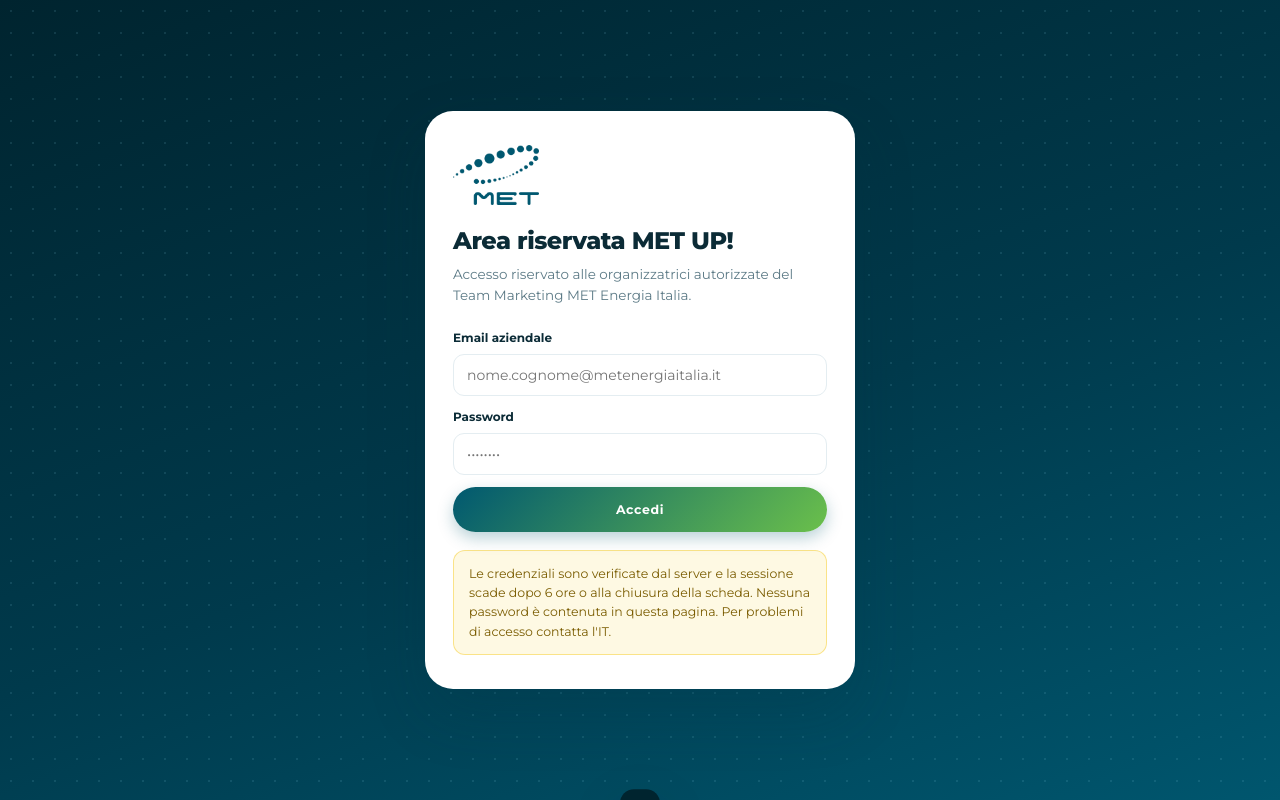
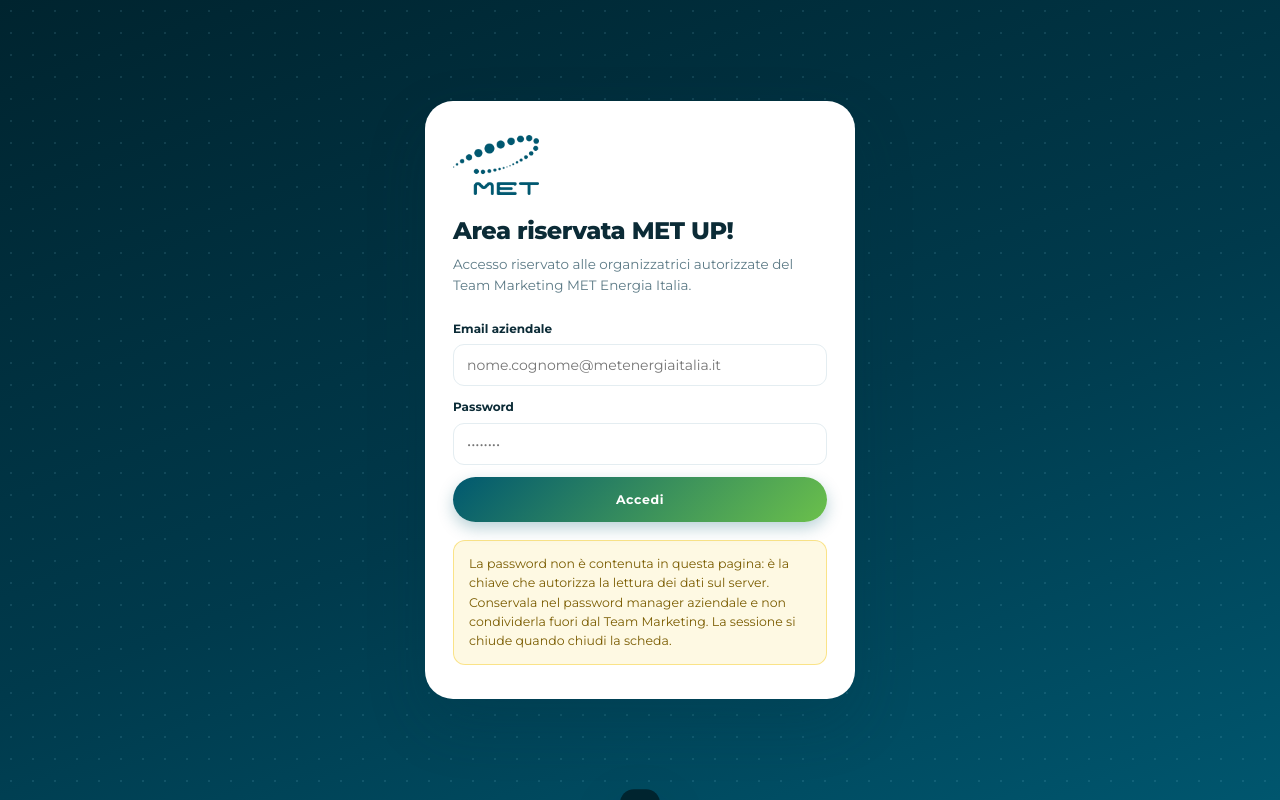
Before and after one commit to METenergiaitalia/metpartnerconvention2026, a plain HTML site: page admin.html in a window 1280 px wide. Drawn offline with Linux system fonts and the light colour scheme.

Commit message:
Add files via upload

```diff
--- a/admin.html
+++ b/admin.html
@@ -232,8 +232,9 @@
       <button class="btn btn--p" id="lg-go" style="width:100%;padding:15px">Accedi</button>
     </div>
     <div class="login__demo">
-      Le credenziali sono verificate dal server e la sessione scade dopo 6 ore o alla chiusura della scheda.
-      Nessuna password è contenuta in questa pagina. Per problemi di accesso contatta l'IT.
+      La password non è contenuta in questa pagina: è la chiave che autorizza la lettura dei dati sul server.
+      Conservala nel password manager aziendale e non condividerla fuori dal Team Marketing.
+      La sessione si chiude quando chiudi la scheda.
     </div>
   </div>
 </div>
```
